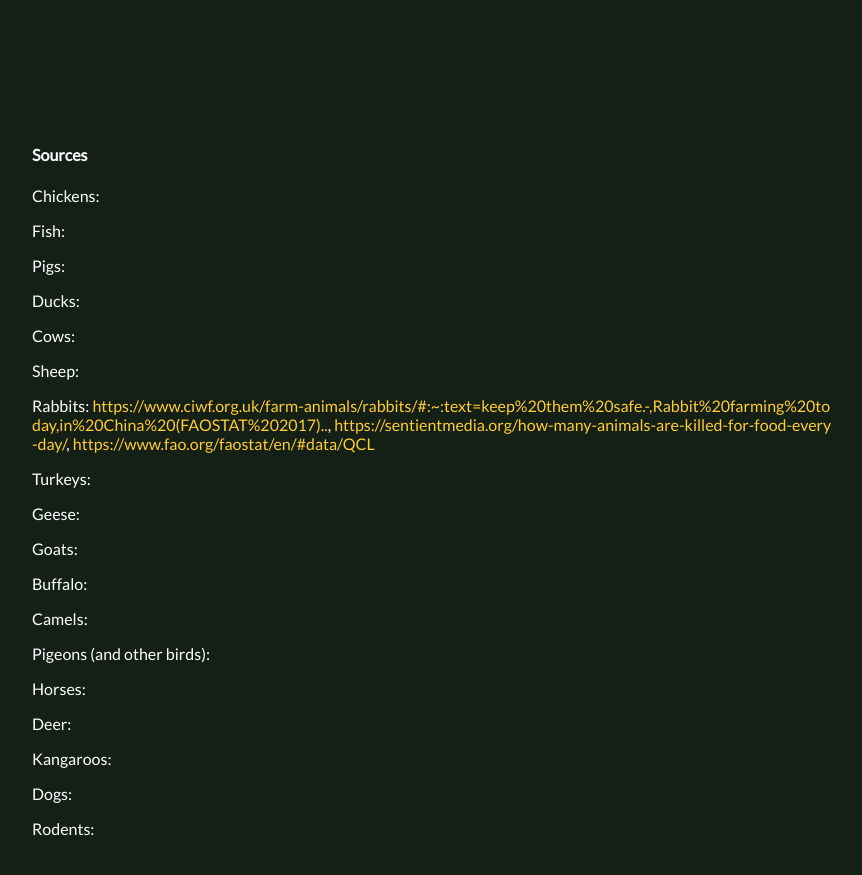
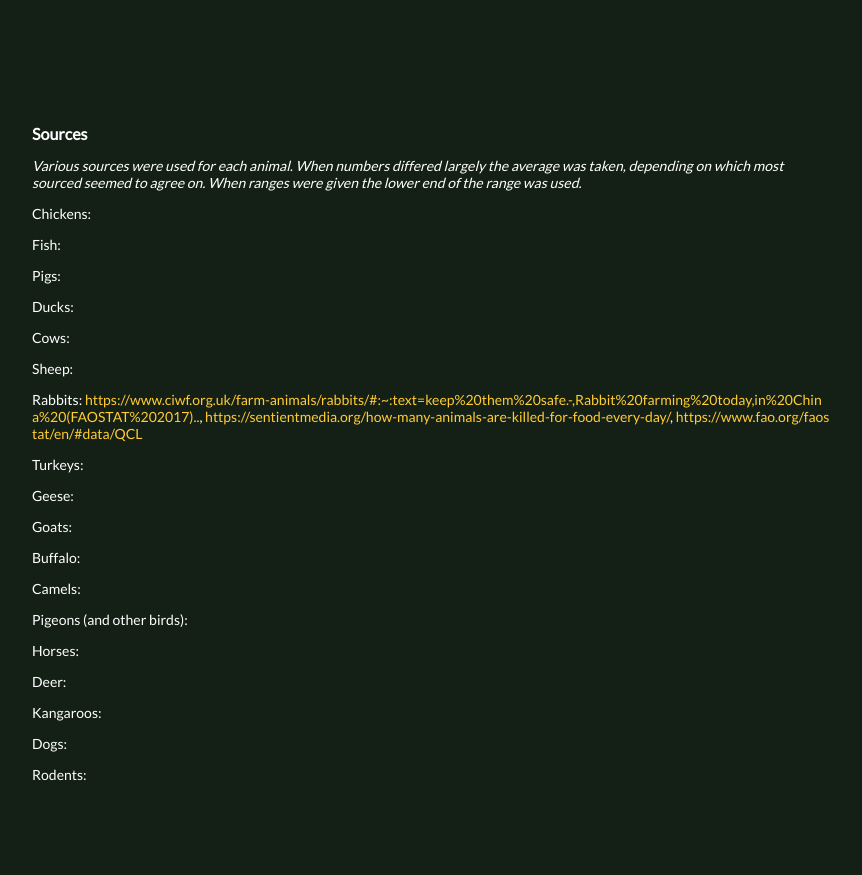
Before and after one commit to Mitcheljager/animalspersecond, a SvelteKit app: page / in a window 1280 px wide. Shown: the part 2720-3595 px from the top of the page, without its empty margins (208-1070 px from the left). Built offline with nearby package versions, Linux system fonts and the light colour scheme.

Commit message:
feat: Add sources to all pages

```diff
--- a/src/routes/+layout.svelte
+++ b/src/routes/+layout.svelte
@@ -1,9 +1,12 @@
 <script>
 	import "$lib/scss/app.scss"
+	import Sources from "./Sources.svelte"
 </script>
 
 <div class="layout">
 	<slot />
+
+	<Sources />
 </div>
 
 <style lang="scss">
--- a/src/routes/+page.svelte
+++ b/src/routes/+page.svelte
@@ -5,7 +5,6 @@
 	import { numbersSinceArrival } from "$lib/stores/data"
 	import { secondsToWords } from "$lib/utils/time"
 	import AnimalCounter from "./AnimalCounter.svelte"
-	import Sources from "./Sources.svelte"
 	import Header from "./Header.svelte"
 
 	const animals: Array<Animal> = sortAnimals()
@@ -38,8 +37,6 @@
 <div>
 	<h2 class="statement">Let's be better.</h2>
 </div>
-
-<Sources />
 
 <style lang="scss">
 	h2 {
@@ -76,7 +73,7 @@
 
 	.statement {
 		display: inline-block;
-		margin: clamp(5rem, 20vw, 10rem) 0;
+		margin: clamp(5rem, 20vw, 10rem) 0 0;
 		box-shadow: 0 0.2rem $yellow;
 	}
 </style>
--- a/src/routes/Sources.svelte
+++ b/src/routes/Sources.svelte
@@ -3,6 +3,8 @@
 </script>
 
 <h4>Sources</h4>
+
+<p><em>Various sources were used for each animal. When numbers differed largely the average was taken, depending on which most sourced seemed to agree on. When ranges were given the lower end of the range was used.</em></p>
 
 {#each Object.values(Data) as { name, sources }}
   <p>
@@ -15,6 +17,14 @@
 {/each}
 
 <style lang="scss">
+  h4 {
+    margin: clamp(5rem, 20vw, 10rem) 0 0;
+  }
+
+  p {
+    font-size: 14px;
+  }
+
   a {
     color: $yellow;
     text-decoration: none;
```
